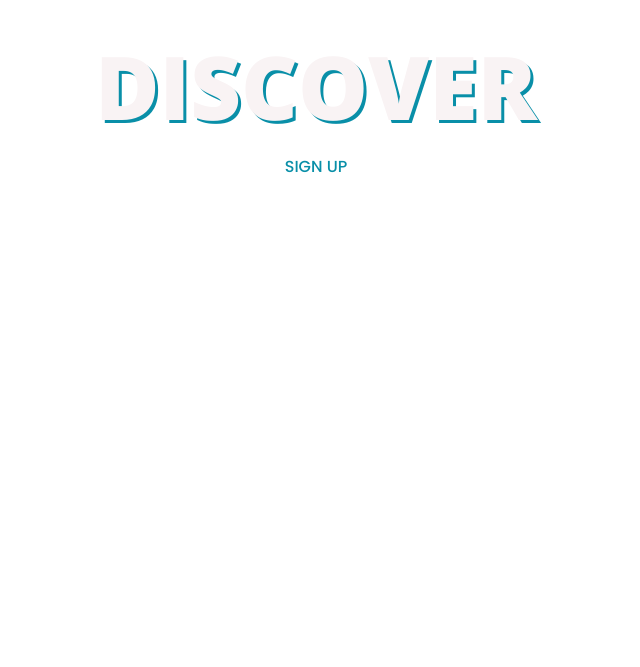
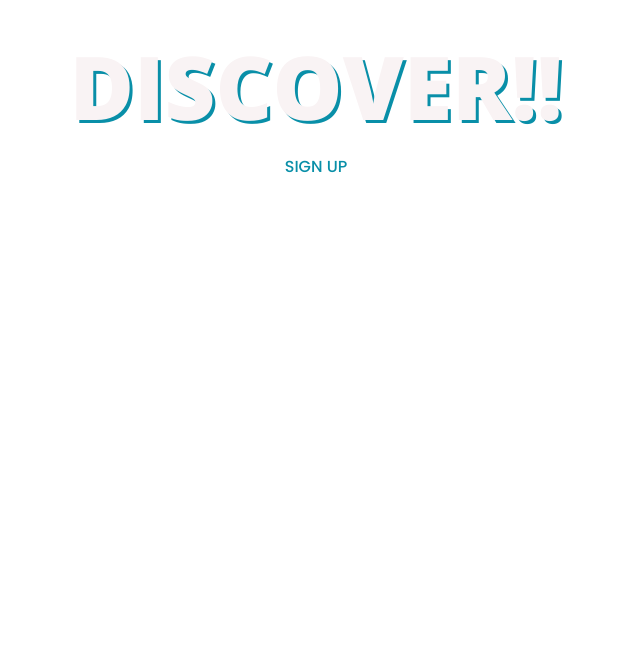
Before and after one commit to Magnat0n/github-move, a plain HTML site: page index.html in a window 1280 px wide. Shown: the part 130-797 px from the top of the page, without its empty margins (324-964 px from the left). Drawn offline with nearby package versions, Linux system fonts and the light colour scheme.

Commit message:
Se agrego exclamacion en el titulo

```diff
--- a/index.html
+++ b/index.html
@@ -15,7 +15,7 @@
 		<div class="inner">
 			<div class="content">
 				<section class="os-animation" data-os-animation="bounceInUp" data-os-animation-delay="0s">
-					<h1>DISCOVER</h1>
+					<h1>DISCOVER!!</h1>
 				</section>
 				<section class="os-animation" data-os-animation="bounceInUp" data-os-animation-delay="0.1s">
 					<a class="btn" href="#">SIGN UP</a>
```
